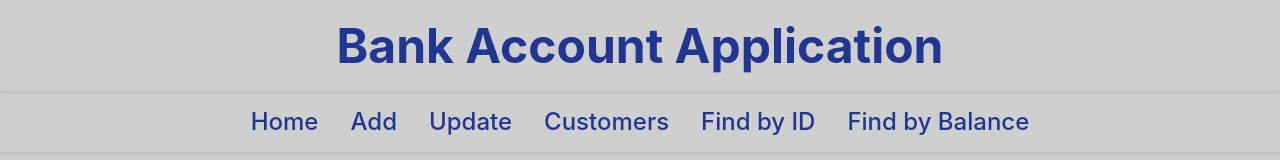
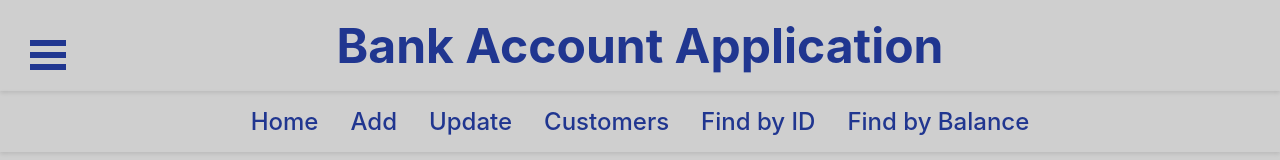
Before and after one commit to pateld-git/bank-account-customer-mgmt, a React (Create React App) app in the folder bank-web-development/: page / in a window 1280 px wide. Shown: the top 160 px of the page. Built offline with nearby package versions, Linux system fonts and the light colour scheme.

Commit message:
side menu active by default

```diff
--- a/bank-web-development/src/components/templates/DashboardTemplate.css
+++ b/bank-web-development/src/components/templates/DashboardTemplate.css
@@ -11,10 +11,7 @@
 
 @media (max-width: 768px) {
     .main-header {
-        /* 60px is the "sweet spot" to clear the default burger icon size/position */
         padding-left: 60px;
-
-        /* Ensure the header content doesn't wrap weirdly */
         display: flex;
         align-items: center;
         justify-content: flex-start;
--- a/bank-web-development/src/components/templates/DashboardTemplate.jsx
+++ b/bank-web-development/src/components/templates/DashboardTemplate.jsx
@@ -10,11 +10,9 @@ import "./DashboardTemplate.css";
  */
 const DashboardTemplate = ({ children }) => {
   const [isDesktop, setIsDesktop] = useState(window.innerWidth > 768);
-  const [isMobile, setIsMobile] = useState(window.innerWidth < 768);
 
   useEffect(() => {
     const handleResize = () => {
-      setIsMobile(window.innerWidth < 768);
       setIsDesktop(window.innerWidth > 768);
     };
     window.addEventListener("resize", handleResize);
@@ -35,7 +33,7 @@ const DashboardTemplate = ({ children }) => {
 
   return (
     <div className="dashboard-layout">
-      {isMobile && <SideMenu links={navLinks} />}
+      <SideMenu links={navLinks} />
       <Header links={homeLink} className="main-header" />
       {isDesktop && <Header links={navLinks} className="sub-header" />}
 
```
